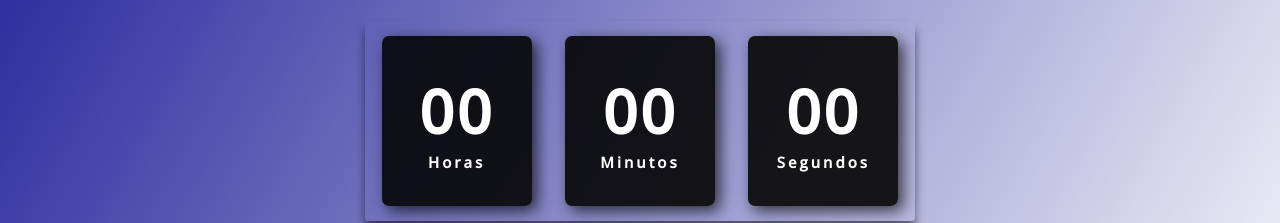
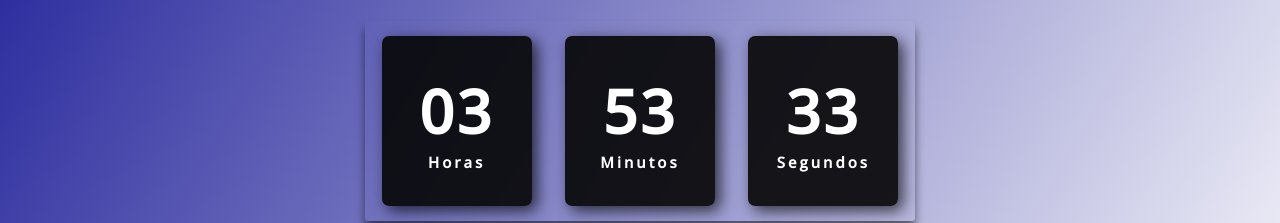
Before and after one commit to AmandaTeodora/Relogio-Digital, a plain HTML site: page index.html in a window 1280 px wide. Shown: the part 279-502 px from the top of the page. Drawn offline with nearby package versions, Linux system fonts and the light colour scheme.

Commit message:
primeiro commit

```diff
--- a/js/scrip.js
+++ b/js/scrip.js
@@ -3,19 +3,18 @@ const minutos = document.getElementById('minutos');
 const segundos = document.getElementById('segundos');
 
 const relogio = setInterval(function time() {
-    let dateToday = new date();
+    let dateToday = new Date();
     let hr = dateToday.getHours();
     let min = dateToday.getMinutes();
     let s = dateToday.getSeconds();
 
-    if (hr < 10) hr = '0' + hr;
+    if (hr < 10) hr = "0" + hr;
 
-    if (min < 10) min = '0' + min;
+    if (min < 10) min = "0" + min;
 
-    if (s < 10) s = '0' + s;
+    if (s < 10) s = "0" + s;
 
     horas.textContent = hr;
     minutos.textContent = min;
     segundos.textContent = s;
-
-})
+  }, 1000);
```
Also changed, not shown: index.html (+1 -0 lines).
